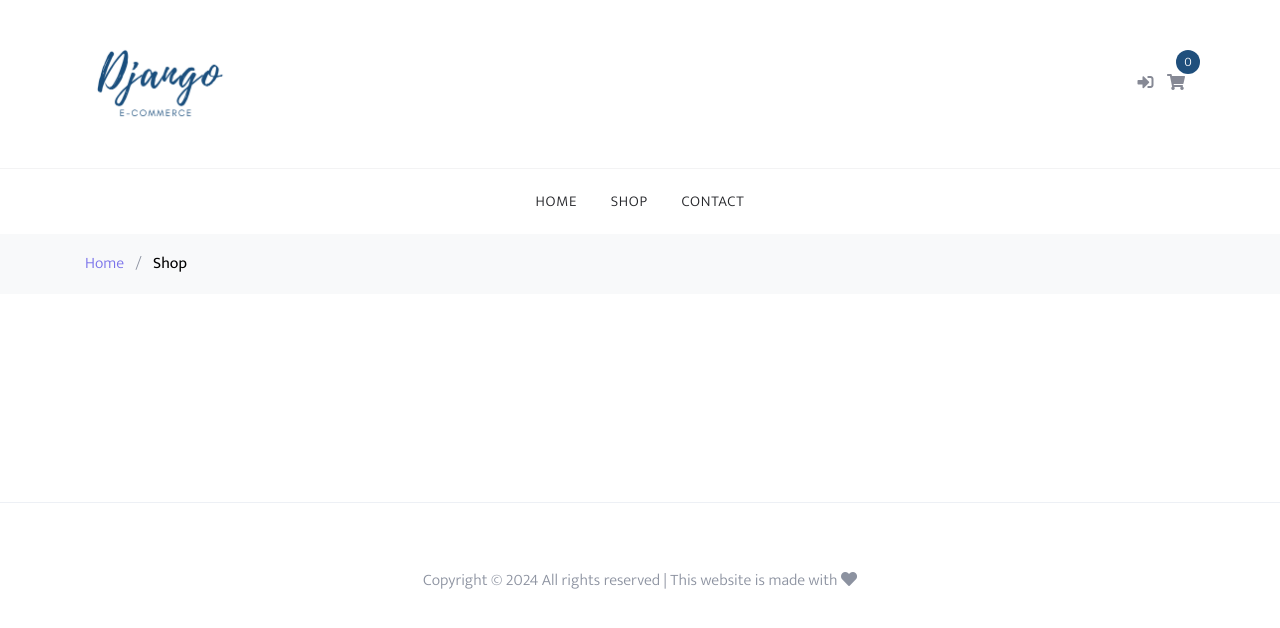
After one commit to mbafadeyi/asa, a Django app: page /cart/ in a window 1280 px wide. The commit adds this page. Shown: the top 628 px of the page. Run offline with Django 5.2, Linux system fonts and the light colour scheme; data that the repository does not hold is empty; some libraries are stand-ins or nearby versions.

Commit message:
Product List View

```diff
--- a/cart/urls.py
+++ b/cart/urls.py
@@ -1,5 +1,8 @@
 from django.urls import path
+from cart import views
 
 app_name = "cart"
 
-urlpatterns = []
+urlpatterns = [
+    path("", views.ProductListView.as_view(), name="product-list"),
+]
--- a/cart/views.py
+++ b/cart/views.py
@@ -1,3 +1,8 @@
-from django.shortcuts import render
+from django.views import generic
 
-# Create your views here.
+from .models import Product
+
+
+class ProductListView(generic.ListView):
+    template_name = "cart/product_list.html"
+    queryset = Product.objects.all()
--- /dev/null
+++ b/templates/cart/product_list.html
@@ -0,0 +1,39 @@
+{% extends "base.html" %}
+{% load crispy_forms_tags %}
+
+{% block content %}
+
+<div class="bg-light py-3">
+    <div class="container">
+        <div class="row">
+            <div class="col-md-12 mb-0">
+                <a href={% url 'home' %}>Home</a>
+                <span class="mx-2 mb-0">/</span>
+                <strong class="text-black">Shop</strong>
+            </div>
+        </div>
+    </div>
+</div>
+
+<div class="site-section">
+    <div class="container">
+        <div class="row mb-5">
+            {% for product in object_list %}
+            <div class="col-lg-4 col-md-6 mb-4" data-aos='fade-up'>
+                <figure class="block-4-image">
+                    <a><img src="{{ product.image.url }}" class="img-fluid" alt="Capitalism"></a>
+                </figure>
+                <div class="block-4-text p-4">
+                    <a>
+                        <h3>{{product.title}}</h3>
+                    </a>
+                    <p class="mb-0">{{product.description}}</p>
+                </div>
+            </div>
+            {% endfor %}
+        </div>
+    </div>
+</div>
+
+
+{% endblock content %}
--- a/templates/navbar.html
+++ b/templates/navbar.html
@@ -2,7 +2,7 @@
     <div class="container">
         <ul class="site-menu js-clone-nav d-none d-md-block" style="padding: 0;">
             <li><a href="/">Home</a></li>
-            <li><a href="/">Shop</a></li>
+            <li><a href={% url 'cart:product-list' %}>Shop</a></li>
             <li><a href={% url 'contact' %}>Contact</a></li>
             {% if request.user.is_staff %}
                 <li><a href="/">Staff</a></li>
```
Also changed, not shown: cart/models.py (+17 -5 lines), cart/migrations/0001_initial.py (added), cart/migrations/0002_alter_product_slug.py (added), cart/migrations/0003_alter_product_options.py (added), media/product_images/11879175_1008425072524387_6789768593464627565_o.jpg (added), media/product_images/11890459_1008425209191040_3181018617649341867_o.jpg (added), 2 other files.
